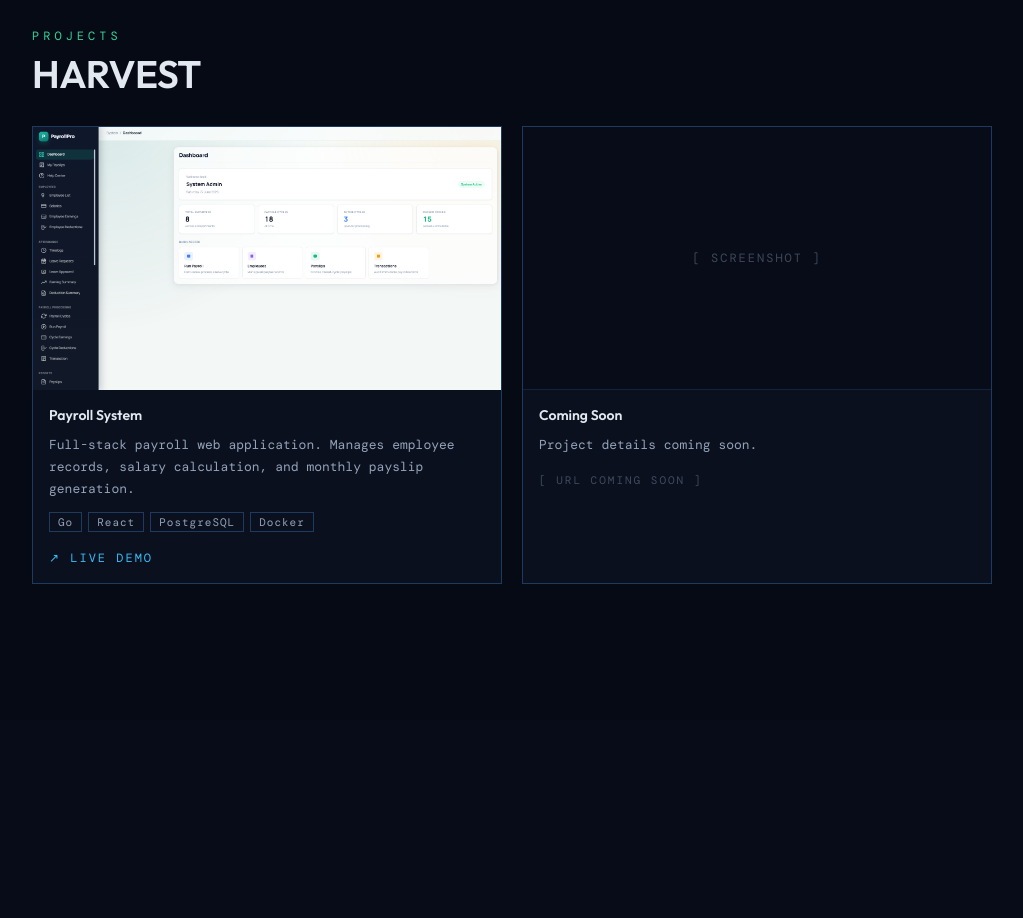
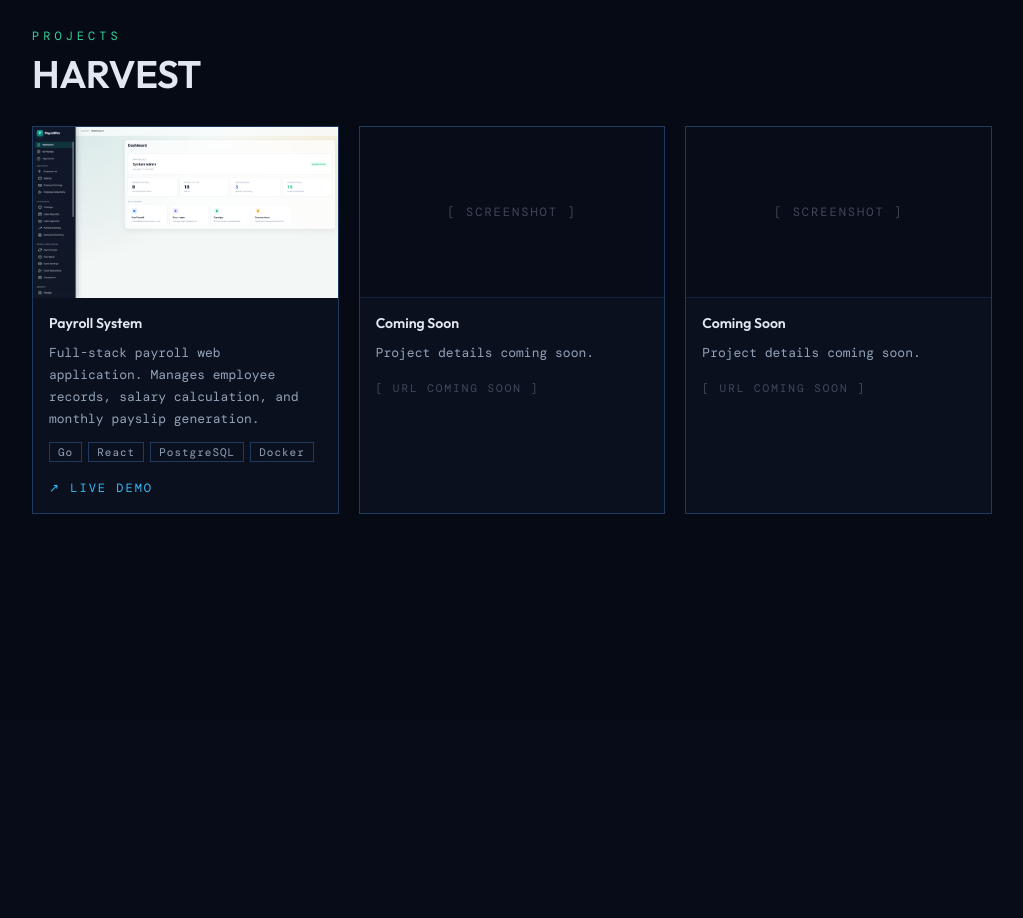
Before and after one commit to toypipop/portfolio, a React (Vite) app: page / in a window 1280 px wide. Shown: the part 2300-3218 px from the top of the page, without its empty margins (128-1151 px from the left). Built offline with nearby package versions, Linux system fonts and the light colour scheme.

Commit message:
feat(projects): 3-column grid, add 3rd coming soon card

```diff
--- a/src/data/projects.ts
+++ b/src/data/projects.ts
@@ -25,6 +25,14 @@ const projects: Project[] = [
     url: null,
     image: null,
   },
+  {
+    id: 'placeholder-2',
+    title: 'Coming Soon',
+    description: 'Project details coming soon.',
+    tags: [],
+    url: null,
+    image: null,
+  },
 ]
 
 export default projects
--- a/src/pages/Projects/Projects.module.css
+++ b/src/pages/Projects/Projects.module.css
@@ -31,7 +31,7 @@
 
 .grid {
   display: grid;
-  grid-template-columns: repeat(2, 1fr);
+  grid-template-columns: repeat(3, 1fr);
   gap: 20px;
   position: relative;
   z-index: 1;
```
